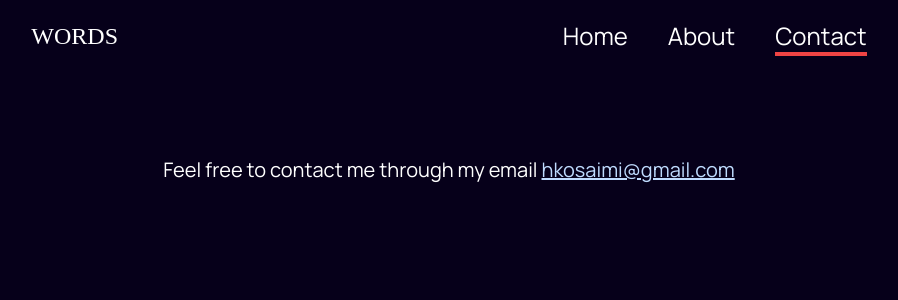
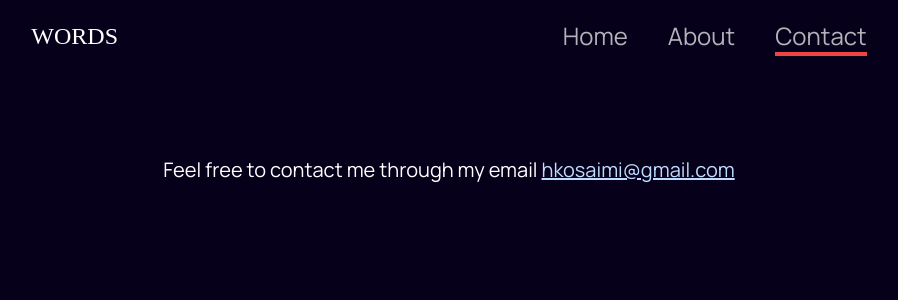
Before and after one commit to hkosaimi/words, a React (Vite) app: page /contact in a window 1280 px wide. Shown: the top 300 px of the page, without its empty margins (191-1089 px from the left). Built offline with nearby package versions, Linux system fonts and the light colour scheme; a web font is replaced by a local one.

Commit message:
adding loader

```diff
--- a/src/components/Header.jsx
+++ b/src/components/Header.jsx
@@ -45,15 +45,28 @@ function Header() {
         </motion.div>
       </div>
       <div className="flex  gap-5 lg:gap-10 ">
-        <Link to="/" className={clsx(pathname === "/" && " border-b-4 border-red-500")}>
+        <Link
+          to="/"
+          className={clsx(
+            "text-white/70",
+            pathname === "/" && " text-white border-b-4 border-red-500"
+          )}>
           Home
         </Link>
-        <Link to="/about" className={clsx(pathname === "/about" && " border-b-4 border-red-500")}>
+        <Link
+          to="/about"
+          className={clsx(
+            "text-white/70",
+            pathname === "/about" && "text-white border-b-4 border-red-500"
+          )}>
           About
         </Link>
         <Link
           to="/contact"
-          className={clsx(pathname === "/contact" && " border-b-4 border-red-500")}>
+          className={clsx(
+            "text-white/70",
+            pathname === "/contact" && "text-white border-b-4 border-red-500"
+          )}>
           Contact
         </Link>
       </div>
--- /dev/null
+++ b/src/components/Loader.jsx
@@ -0,0 +1,7 @@
+import React from "react";
+import "./loader.css";
+function Loader() {
+  return <div class="loader"></div>;
+}
+
+export default Loader;
--- a/src/components/WordSample.jsx
+++ b/src/components/WordSample.jsx
@@ -4,7 +4,7 @@ import { motion } from "framer-motion";
 
 function WordSample() {
   return (
-    <div className="flex mb-5 lg:mb-0 px-5 flex-col overflow-hidden lg:flex-row lg:fixed bottom-0 lg:items-end gap-10 lg:gap-5 w-full mt-20 lg:px-10">
+    <div className="flex mb-5 lg:mb-0 px-5 flex-col overflow-hidden lg:flex-row lg:fixed bottom-0 lg:items-end gap-10 lg:gap-5 w-full  lg:px-10">
       <motion.div
         initial={{ opacity: 0, x: -100 }}
         whileInView={{ opacity: 1, x: 0, transition: { duration: 1 } }}
--- a/src/components/index.js
+++ b/src/components/index.js
@@ -2,5 +2,6 @@ import Footer from "./Footer";
 import Header from "./Header";
 import Spinner from "./Spinner";
 import WordSample from "./WordSample";
+import Loader from "./Loader";
 
-export { Footer, Header, Spinner, WordSample };
+export { Footer, Header, Spinner, WordSample, Loader };
--- /dev/null
+++ b/src/components/loader.css
@@ -0,0 +1,62 @@
+/* From Uiverse.io by alexruix */
+.loader {
+  position: relative;
+  width: 120px;
+  height: 90px;
+  margin: 0 auto;
+  margin-top: 100px;
+}
+
+.loader:before {
+  content: "";
+  position: absolute;
+  bottom: 30px;
+  left: 50px;
+  height: 30px;
+  width: 30px;
+  border-radius: 50%;
+  background: #2a9d8f;
+  animation: loading-bounce 0.5s ease-in-out infinite alternate;
+}
+
+.loader:after {
+  content: "";
+  position: absolute;
+  right: 0;
+  top: 0;
+  height: 7px;
+  width: 45px;
+  border-radius: 4px;
+  box-shadow: 0 5px 0 #f2f2f2, -35px 50px 0 #f2f2f2, -70px 95px 0 #f2f2f2;
+  animation: loading-step 1s ease-in-out infinite;
+}
+
+@keyframes loading-bounce {
+  0% {
+    transform: scale(1, 0.7);
+  }
+
+  40% {
+    transform: scale(0.8, 1.2);
+  }
+
+  60% {
+    transform: scale(1, 1);
+  }
+
+  100% {
+    bottom: 140px;
+  }
+}
+
+@keyframes loading-step {
+  0% {
+    box-shadow: 0 10px 0 rgba(0, 0, 0, 0), 0 10px 0 #f2f2f2, -35px 50px 0 #f2f2f2,
+      -70px 90px 0 #f2f2f2;
+  }
+
+  100% {
+    box-shadow: 0 10px 0 #f2f2f2, -35px 50px 0 #f2f2f2, -70px 90px 0 #f2f2f2,
+      -70px 90px 0 rgba(0, 0, 0, 0);
+  }
+}
--- a/src/pages/Home.jsx
+++ b/src/pages/Home.jsx
@@ -2,7 +2,7 @@ import { useState, useEffect } from "react";
 import Layout from "../Layout";
 import { toast } from "react-toastify";
 import { motion } from "framer-motion";
-import { WordSample } from "../components/index";
+import { WordSample, Loader } from "../components/index";
 
 function Home() {
   const [data, setData] = useState();
@@ -62,13 +62,10 @@ function Home() {
       x: 0,
     },
   };
-  const definition = data && data[0].meanings[0].definitions[0].definition;
+  const definition = data && Array.isArray(data) && data[0].meanings[0].definitions[0].definition;
 
   return (
     <>
-      {loading && (
-        <div className="size-20 bg-rose-500 absolute top-1/2 left-1/2 animate-spin "></div>
-      )}
       <Layout>
         <div className="">
           <div onMouseMove={(e) => mouse(e)} className="container mx-auto text-center mt-28 ">
@@ -83,16 +80,20 @@ function Home() {
               />
             </div>
             <div>
-              {Array.isArray(data) && (
+              {loading ? (
+                <Loader />
+              ) : (
+                Array.isArray(data) && (
                   <div className="flex justify-center items-center  mt-20 flex-col px-5 text-2xl ">
                     <motion.div
                       key={definition}
                       initial={{ opacity: 0 }}
                       animate={{ opacity: 1, transition: { duration: 1 } }}
-                    className="text-center lg:w-1/2 flex justify-center items-center">
+                      className="text-center lg:w-1/2 mb-10 flex justify-center items-center">
                       {definition}
                     </motion.div>
                   </div>
+                )
               )}
             </div>
             {!Array.isArray(data) && (
```
Lines whose indentation alone changed are shown as unchanged.
